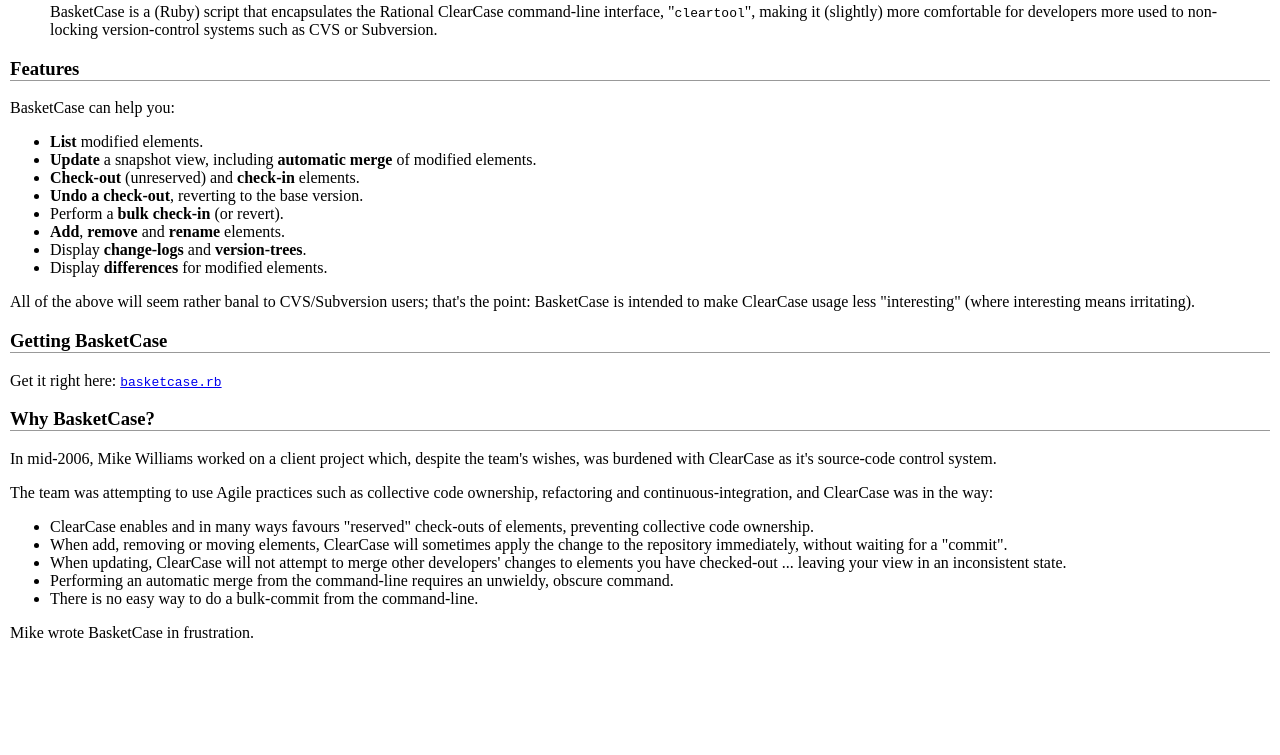
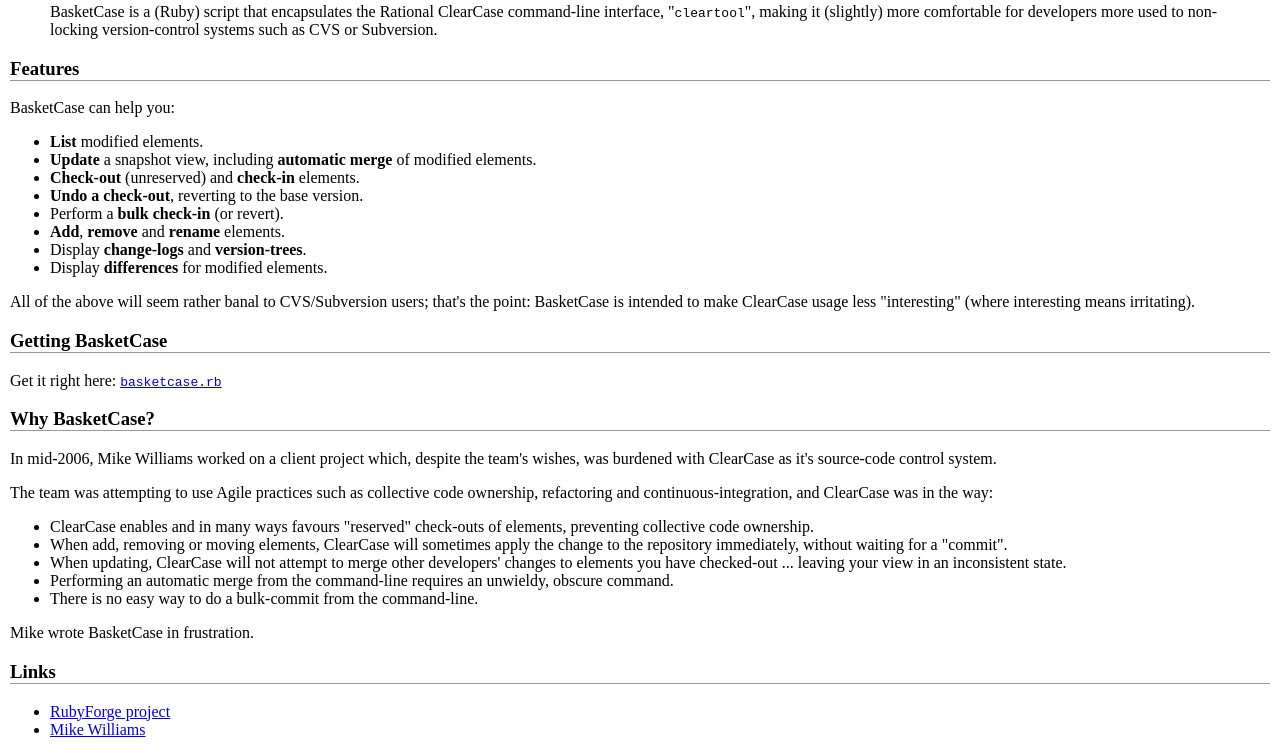
Before and after one commit to mdub/basketcase, a plain HTML site: page dist/index.html in a window 1280 px wide. Shown: the part 64-819 px from the top of the page. Drawn offline with Linux system fonts and the light colour scheme.

Commit message:
Add some links

```diff
--- a/dist/index.html
+++ b/dist/index.html
@@ -101,5 +101,12 @@
 Mike wrote BasketCase in frustration.
 </p>
 
+<h3>Links</h3>
+
+<ul>
+<li><a href="http://rubyforge.org/projects/basketcase">RubyForge project</a></li>
+<li><a href="http://dogbiscuit.org/mdub">Mike Williams</a></li>
+</ul>
+
 </body>
 </html>
```
